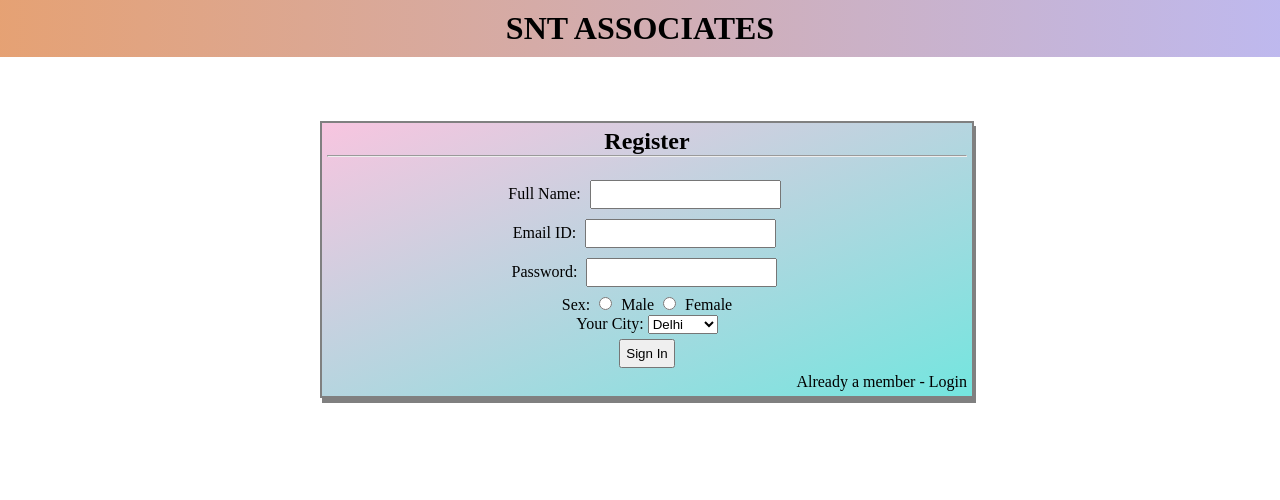
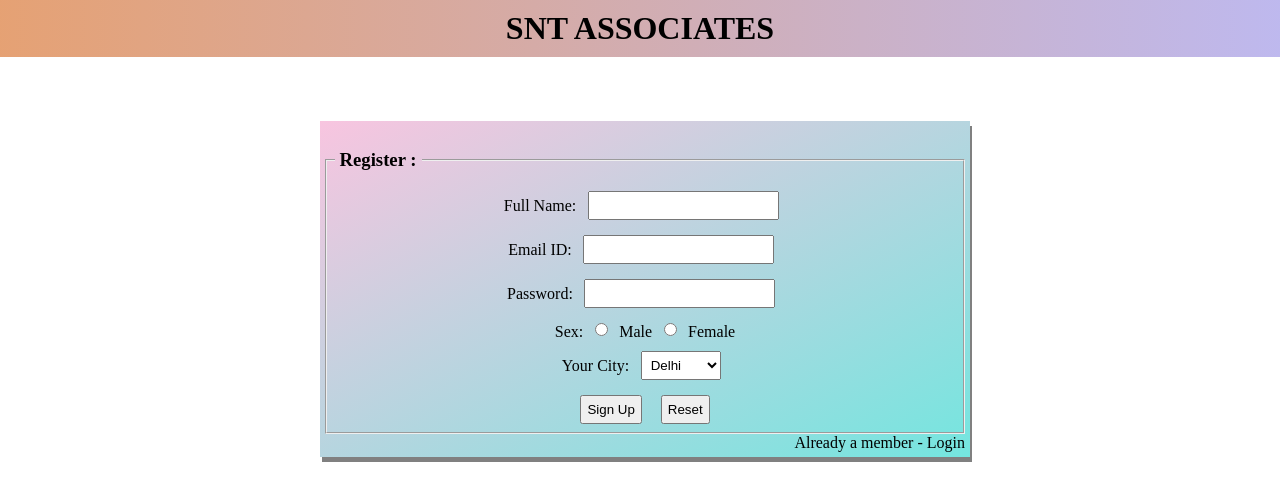
Before and after one commit to ntnrajput/Webdep, a plain HTML site: page register.html in a window 1280 px wide. Drawn offline with Linux system fonts and the light colour scheme.

Commit message:
new edit

```diff
--- a/register.html
+++ b/register.html
@@ -11,15 +11,20 @@
 		<h1><a href="index.html">SNT ASSOCIATES</a></h1>
 	</header>
 	<div class= "loginbox">
-		<h2>Register</h2>
-		<hr><br>
+
+		<br>
 		<form>
+			<fieldset>
+				<legend style="text-align: left;"><h3>Register : </h3></legend>
 				<label for="name">Full Name:</label>
 				<input type="text" id="id" name="id"><br>
+
 				<label for="id">Email ID:  </label>
-			<input type="text" id="id" name="id"><br>
+				<input type="text" id="id" name="id" required><br>
+
 				<label for="pswd">Password:  </label>
 				<input type="Password" id="pswd" name="pswd"><br>
+
 				<label for="sex">Sex: </label>
 				<input type="radio" name="sex" id="male" value="M"> <label for="male"> Male </label>
 				<input type="radio" name="sex" id="sex" value="F"> <label for="male"> Female </label><br>
@@ -28,7 +33,9 @@
 					<option>Delhi</option>
 					<option>Mumbai</option>
 				</select><br>
-			<input type="submit" value="Sign In">
+				<input type="submit" value="Sign Up">
+				<input type="reset" value="Reset">
+			</fieldset>
 
 		</form>
 
--- a/style.css
+++ b/style.css
@@ -29,14 +29,14 @@ li:hover a{
 
 div.loginbox{
 	text-align: center;
-	border:2px solid gray;
+	border:0px solid gray;
 	width:50%;
 	margin:5% 25% 10% 25%;
 	box-shadow: 2px 5px gray;
 	padding:5px;
 	background-image: linear-gradient(to bottom right, rgba(245, 172, 210, 0.7),rgba(81, 223, 215, 0.8));
 }
-input{
+input,select,legend{
 	padding:5px;
-	margin:5px;
+	margin:7.5px;
 }
```
Also changed, not shown: login.html (+10 -7 lines). Lines whose indentation alone changed are shown as unchanged.
